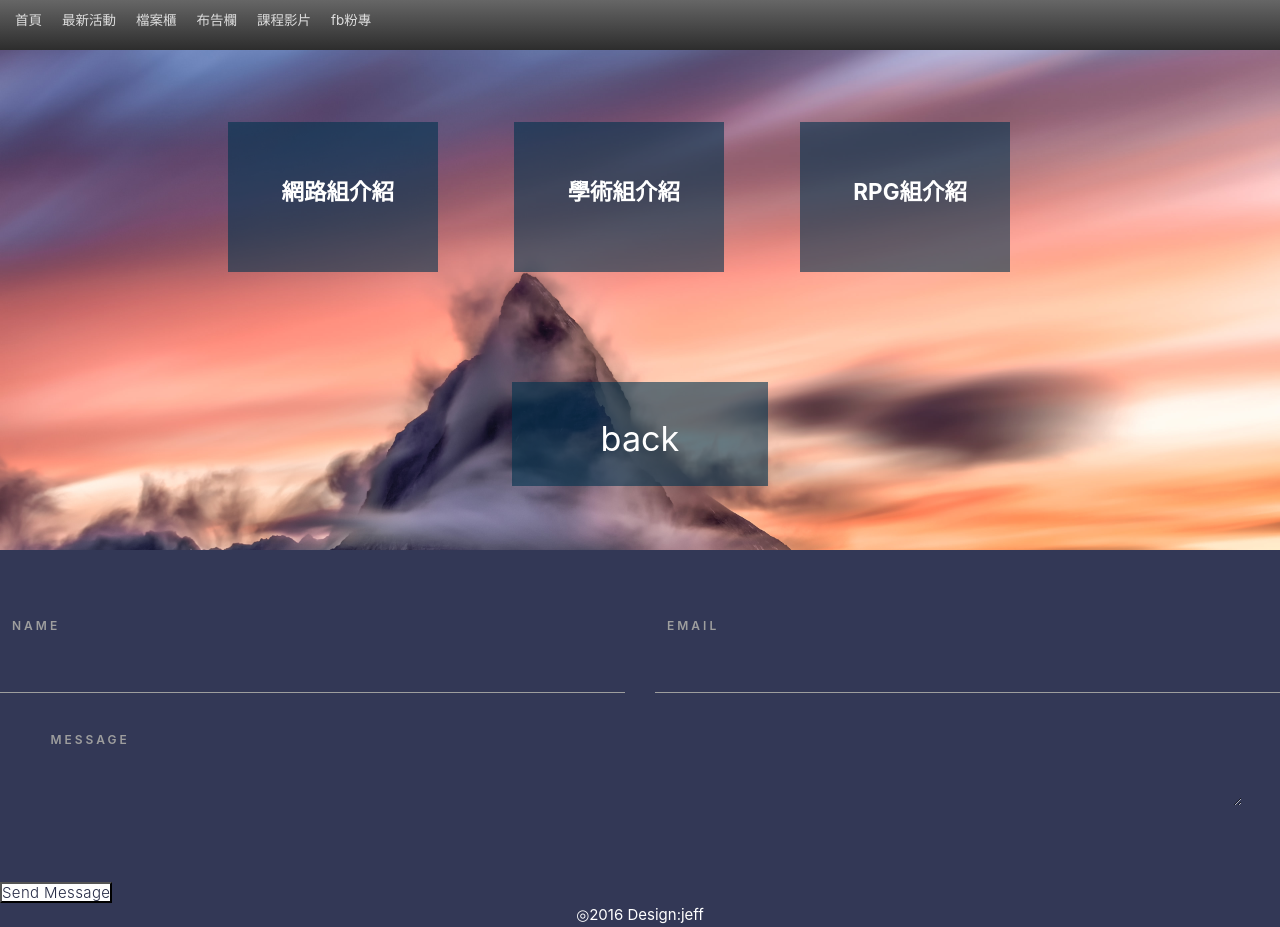
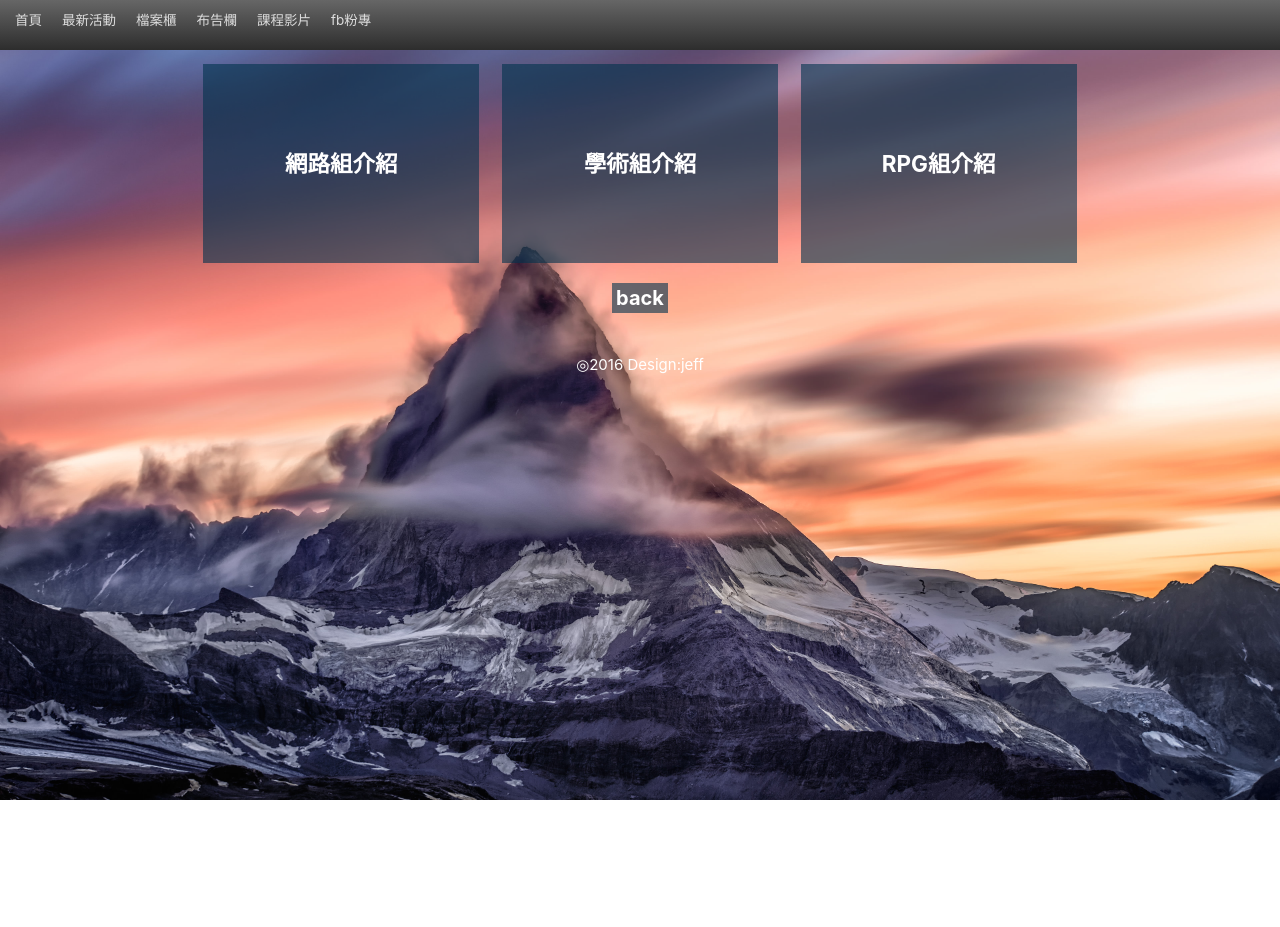
Before and after one commit to songsinrc/web, a plain HTML site: page index.html in a window 1280 px wide. After the commit the page ends 800 px from the top, so only its background shows below. Drawn offline with nearby package versions, Linux system fonts and the light colour scheme; no server answers.

Commit message:
use Materialize css

```diff
--- a/index.html
+++ b/index.html
@@ -22,11 +22,20 @@
 			<div class="clear"></div>
 		</ul>
 	</div>
+	<div class="container">
 
-	<div class="content">
+	    <div class="row">
+
+	      <div class="col s4">
 			<a href="javascript:close()"><section id="intro1" class="main">網路組介紹</section></a>
+	      </div>
+	      <div class="col s4">
 			<a href="javascript:close()"><section id="intro2" class="main">學術組介紹</section></a>
+	      </div>
+	      <div class="col s4">
 			<a href="javascript:close()"><section id="intro3" class="main">RPG組介紹</section></a>
+	      </div>
+
 	    </div>
 
 		<div id="web" class="edit">
@@ -48,7 +57,7 @@
 
 		<div id="rpg" class="edit">
 			<article>
-			<p><h1>rpg組介紹</h1></p><br/>
+				<p><h1>RPG組介紹</h1></p><br/>
 				<p>建置中</p>
 			</article>
 		</div>
@@ -78,7 +87,7 @@
 				<p><a href="http://www.tcgs.tc.edu.tw/~sagit/cpp/">c++基礎教學</a></p><br/>
 				<p><h3>組合計數器</h3><p><br/>
 				<p><a href="http://download1479.mediafire.com/qcx1x9ru17jg/xn1uav3a1451e4w/%E7%B5%84%E5%90%88%E8%A8%88%E6%95%B8%E5%99%A8.exe">載點</a><p><br/>
-			<p><a  target="_blank" href="opensource/comb.html">開源</a><p><br/>
+				<p><a  target="_blank" href="opensource/comb.html">原始碼</a><p><br/>
 			</article>
 		</div>
 
@@ -96,7 +105,7 @@
 				<p>我們需要你的程式才能 --- 程式編寫</p><br/>
 				<p>我們需要你的美術天分 --- 遊戲人物圖檔</p><br/>
 				<p><h2>比賽相關</h2></p><br/>
-			<p>嗯嗯，有關比賽的訊息，以下: 演算法的比賽，和開放賽，開放賽比的是應用軟体設計，或線上遊戲，需要有視窗程式的技能，通常只要會寫就可以進決賽(開放賽)，如果想比的話現在開始學習訓練才有機會得獎，給想參加比賽的人一些參考，有問題歡迎詢問或下面gmail寄信</p><br/>
+				<p>嗯嗯，有關比賽的訊息，以下: 演算法的比賽，和開放賽，開放賽比的是應用軟体設計，或線上遊戲，需要有視窗程式的技能，通常只要會寫就可以進決賽(開放賽)，如果想比的話現在開始學習訓練才有機會得獎，給想參加比賽的人一些參考，有問題歡迎詢問或下面留言</p><br/>
 			</article>
 		</div>
 
@@ -115,13 +124,21 @@
 		</div>
 
 
-	<div class="center">
-		<a href="javascript:show()"><section class="back"><h4>back</h4></section></a>
+		<div class="row">
+			<div class="col s4"></div>
+			<div class="col s4">
+				<a href="javascript:show()"><section class="back">back</section></a>
+			</div>
 		</div>
 
+		<div class="row">
+			<div class="col s4"></div>
+			<div class="col s4">
+				<div class="fb-comments" data-href="https://songsinrc.github.io/web/" data-numposts="5"></div>
+			</div>
+		</div>
 
-		<div class="fb-comments" data-href="https://songsinrc.github.io/web/" data-numposts="5"></div>
-
+	<!--
 		<form method="post" action="https://formspree.io/songsinrc@gmail.com">
 			<div class="field half first">
 				<label for="name">Name</label>
@@ -138,9 +155,10 @@
 			<ul class="actions">
 				<li><input type="submit" value="Send Message" class="special" /></li>
 			</ul>
-	</form>
+		</form> -->
 
 		<footer>◎2016 Design:jeff<footer>
+	</div>
 
 	<script  language="javascript">
 
--- a/main.css
+++ b/main.css
@@ -80,30 +80,28 @@ div > ul {
 
 
 /*首頁*/
-.content {
-	overflow: auto;
-	margin: 0 15% 3% 15%;
-}
+
 
 .main {
 	display: inline-block;
 	background: rgba(0%,20%,30%,0.6);
 	color: white;
- 	width: 14rem;
-  	height: 10rem;
-	margin: 8% 4% 8% 4%;
 	font-size: 1.5rem;
 	font-weight: bold;
-	padding-top: 6%;
-	padding-left: 6%;
+	width: 100%;
+	height: 100%;
+	text-align: center;
+	margin-top: 5%;
+	padding: 30% 1%;
 }
 
 .back {
+	text-align: center;
 	background: rgba(0%,20%,30%,0.6);
 	color: white;
  	width: 20%;
   	height: 20%;
-	margin: 5% 5% 10% 5%;
+	margin: auto;
 	font-size: 20px;
 	font-weight: bold;
 }
@@ -118,16 +116,6 @@ div > ul {
 
 .back {
 	text-align: center;
-}
-
-.center > a > section {
-	padding: 15px;
-	margin: 0 auto;
-	text-align: center;
-}
-
-.fb-comments {
-	left: 50%;
 }
 
 	@media screen and (max-width: 480px) {
@@ -184,14 +172,11 @@ footer {
 	text-align: center;
 	clear: both;
 	margin-bottom: 0;
-	background-color: #333856;
 }
 
 .youtubecontent{
 position: relative;
 padding-top: 30px; height: 0; overflow: hidden;
-}
-.youtubecontent{
 padding-bottom: 56.25%;
 }
 	.youtubecontent iframe,
```
Lines whose indentation alone changed are shown as unchanged.
